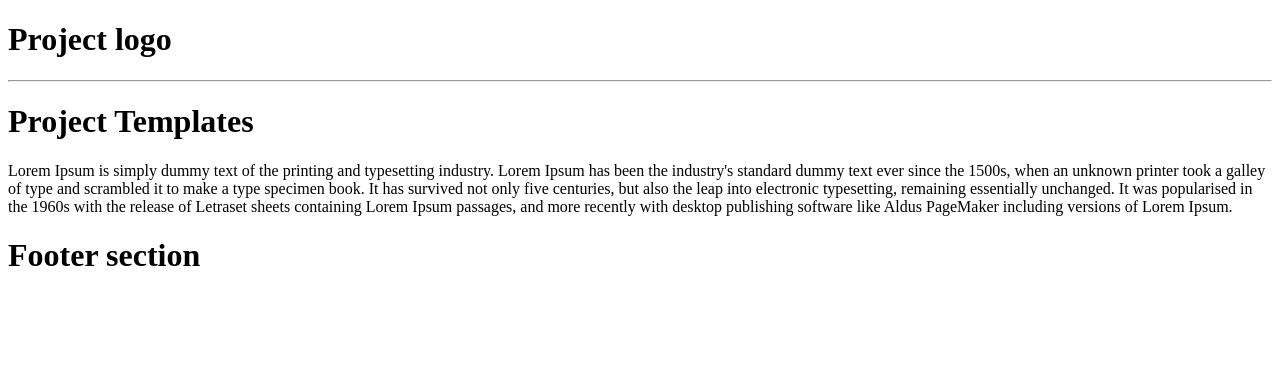
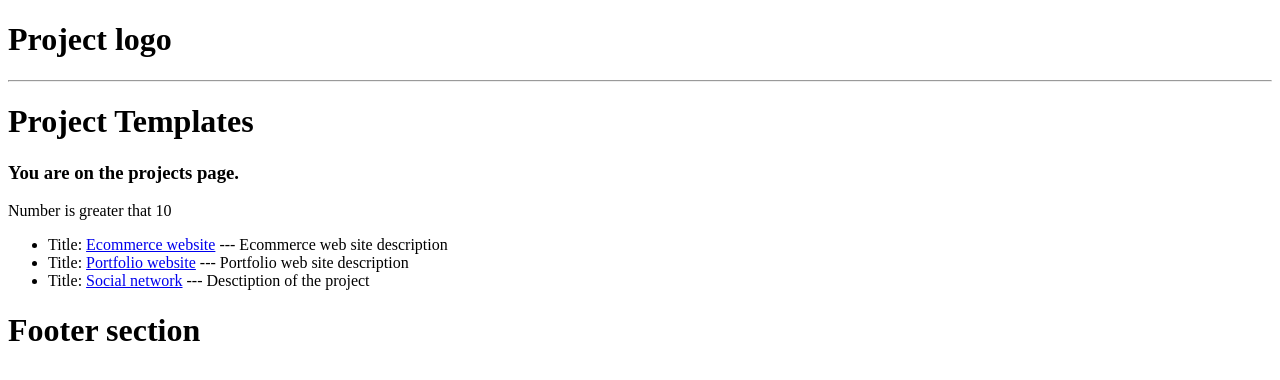
Before and after one commit to Shik0/django-devsearch-project, a Django app: page / in a window 1280 px wide. Shown: the top 380 px of the page. Run offline with Django 3.2, Linux system fonts and the light colour scheme.

Commit message:
add example projects

```diff
--- a/projects/templates/projects/projects.html
+++ b/projects/templates/projects/projects.html
@@ -1,11 +1,23 @@
 {% extends 'main.html' %} {% block content%}
 <h1>Project Templates</h1>
 
-Lorem Ipsum is simply dummy text of the printing and typesetting industry. Lorem
-Ipsum has been the industry's standard dummy text ever since the 1500s, when an
-unknown printer took a galley of type and scrambled it to make a type specimen
-book. It has survived not only five centuries, but also the leap into electronic
-typesetting, remaining essentially unchanged. It was popularised in the 1960s
-with the release of Letraset sheets containing Lorem Ipsum passages, and more
-recently with desktop publishing software like Aldus PageMaker including
-versions of Lorem Ipsum. {% endblock content %}
+<h3>You are on the {{ page }} page.</h3>
+
+{% if number > 10 %}
+<p>Number is greater that 10</p>
+{% elif number == 10 %}
+<p>Number is exactly 10</p>
+{% else %}
+<p>Number is less that 10</p>
+{% endif %}
+
+<ul>
+  {% for project in projects %}
+  <li>
+    Title: <a href="{% url 'project' project.id %}">{{ project.title}}</a> ---
+    {{ project.description }}
+  </li>
+  {% endfor %}
+</ul>
+
+{% endblock content %}
--- a/projects/views.py
+++ b/projects/views.py
@@ -3,8 +3,34 @@ from django.shortcuts import render
 # Create your views here.
 from django.http import HttpResponse
 
+projectList = [
+    {
+        'id': '1',
+        'title': 'Ecommerce website',
+        'description': 'Ecommerce web site description'
+    },
+    {
+        'id': '2',
+        'title': 'Portfolio website',
+        'description': 'Portfolio web site description'
+    },
+    {
+        'id': '3',
+        'title': 'Social network',
+        'description': 'Desctiption of the project'
+    }
+]
+
+page = "projects"
+number = 15
+context = {"page": page, "number": number, "projects": projectList}
+
 def projects(request):
-    return render(request, 'projects/projects.html')
+    return render(request, 'projects/projects.html', context)
 
 def project(request, pk):
-    return render(request, 'project/single-project.html')
+    projectObj = None
+    for i in projectList:
+        if i['id'] == pk:
+            projectObj = i
+    return render(request, 'projects/single-project.html', {'project': projectObj})
```
Also changed, not shown: projects/templates/projects/single-project.html (+6 -2 lines).
